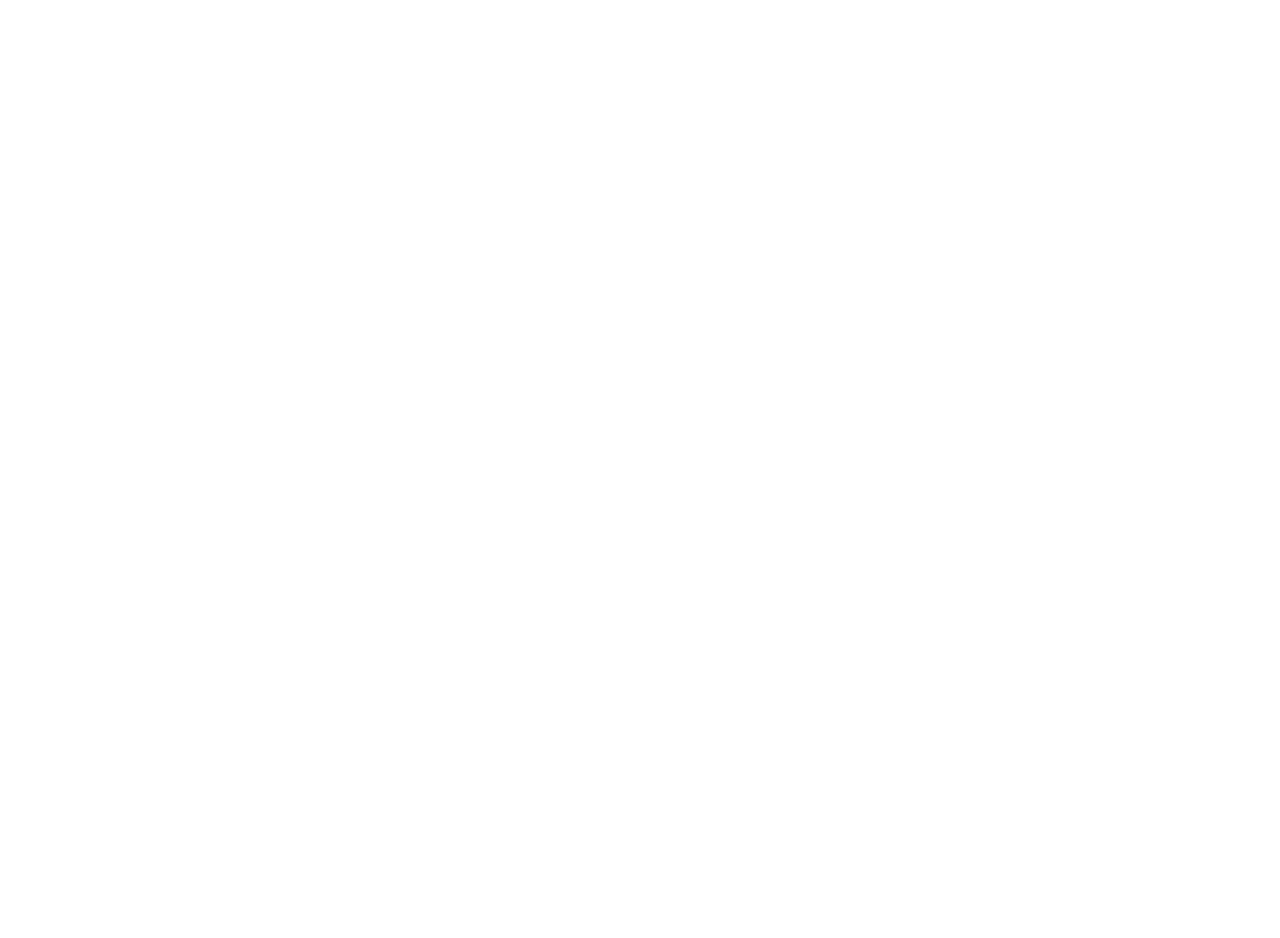
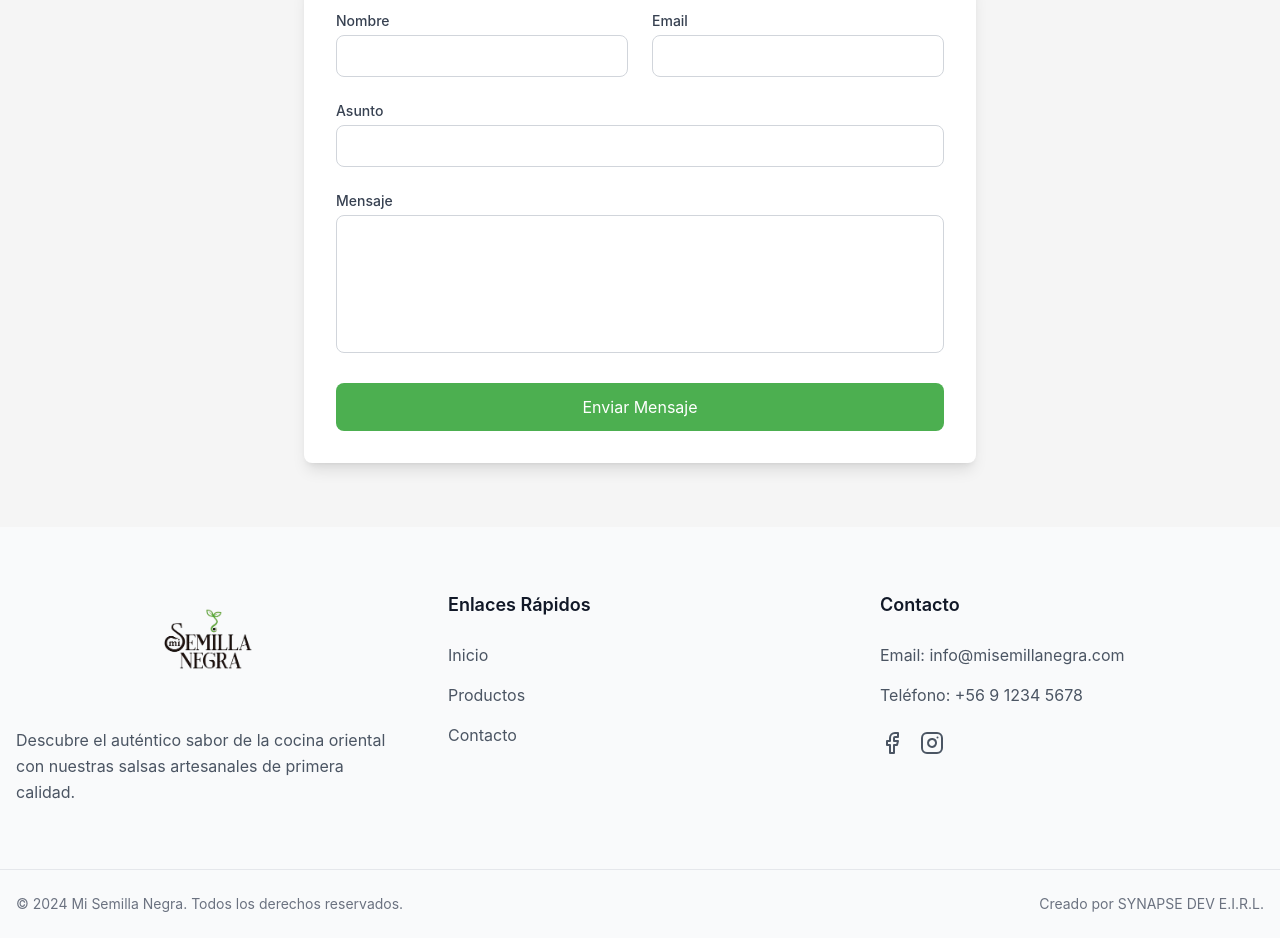
Before and after one commit to Juan-Zuniga-Codoceo/mi-semilla-negra, a React (Create React App) app: page / in a window 1280 px wide. Shown: the part 2740-3678 px from the top of the page. Before the commit the page ends 2527 px from the top, so only its background shows below. Built offline with nearby package versions, Linux system fonts and the light colour scheme.

Commit message:
Agregado contacto y footer

```diff
--- a/package.json
+++ b/package.json
@@ -3,6 +3,7 @@
   "version": "0.1.0",
   "private": true,
   "dependencies": {
+    "@emailjs/browser": "^4.4.1",
     "@headlessui/react": "^2.2.0",
     "@radix-ui/react-dialog": "^1.1.4",
     "@testing-library/jest-dom": "^5.17.0",
--- /dev/null
+++ b/src/components/home/Contact.js
@@ -0,0 +1,174 @@
+// src/components/home/Contact.js
+import React, { useState } from 'react';
+import emailjs from '@emailjs/browser';
+import SectionTitle from '../ui/SectionTitle';
+
+const Contact = () => {
+  const [formData, setFormData] = useState({
+    name: '',
+    email: '',
+    subject: '',
+    message: ''
+  });
+
+  const [status, setStatus] = useState({
+    type: '',
+    message: ''
+  });
+
+  const [loading, setLoading] = useState(false);
+
+  const handleChange = (e) => {
+    const { name, value } = e.target;
+    setFormData(prev => ({
+      ...prev,
+      [name]: value
+    }));
+  };
+
+  const handleSubmit = async (e) => {
+    e.preventDefault();
+    setLoading(true);
+    setStatus({ type: '', message: '' });
+
+    try {
+      await emailjs.send(
+        'YOUR_SERVICE_ID', // Reemplazar con tu Service ID de EmailJS
+        'YOUR_TEMPLATE_ID', // Reemplazar con tu Template ID de EmailJS
+        {
+          from_name: formData.name,
+          from_email: formData.email,
+          subject: formData.subject,
+          message: formData.message,
+        },
+        'YOUR_PUBLIC_KEY' // Reemplazar con tu Public Key de EmailJS
+      );
+
+      setStatus({
+        type: 'success',
+        message: '¡Mensaje enviado con éxito! Nos pondremos en contacto contigo pronto.'
+      });
+
+      setFormData({
+        name: '',
+        email: '',
+        subject: '',
+        message: ''
+      });
+
+    } catch (error) {
+      setStatus({
+        type: 'error',
+        message: 'Hubo un error al enviar el mensaje. Por favor, intenta nuevamente.'
+      });
+    } finally {
+      setLoading(false);
+    }
+  };
+
+  return (
+    <section id="contacto" className="py-16 bg-neutral-light"> {/* Añadido id="contacto" */}
+      <div className="container mx-auto px-4">
+        <SectionTitle>Contacto</SectionTitle>
+
+        <div className="max-w-2xl mx-auto bg-white rounded-lg shadow-lg p-8">
+          {status.message && (
+            <div
+              className={`mb-6 p-4 rounded-lg ${
+                status.type === 'success'
+                  ? 'bg-green-50 text-green-800 border border-green-200'
+                  : 'bg-red-50 text-red-800 border border-red-200'
+              }`}
+            >
+              {status.message}
+            </div>
+          )}
+
+          <form onSubmit={handleSubmit} className="space-y-6">
+            <div className="grid grid-cols-1 md:grid-cols-2 gap-6">
+              <div>
+                <label htmlFor="name" className="block text-sm font-medium text-gray-700 mb-1">
+                  Nombre
+                </label>
+                <input
+                  type="text"
+                  id="name"
+                  name="name"
+                  value={formData.name}
+                  onChange={handleChange}
+                  className="w-full px-4 py-2 border border-gray-300 rounded-lg focus:ring-2 focus:ring-secondary focus:border-secondary"
+                  required
+                  disabled={loading}
+                />
+              </div>
+
+              <div>
+                <label htmlFor="email" className="block text-sm font-medium text-gray-700 mb-1">
+                  Email
+                </label>
+                <input
+                  type="email"
+                  id="email"
+                  name="email"
+                  value={formData.email}
+                  onChange={handleChange}
+                  className="w-full px-4 py-2 border border-gray-300 rounded-lg focus:ring-2 focus:ring-secondary focus:border-secondary"
+                  required
+                  disabled={loading}
+                />
+              </div>
+            </div>
+
+            <div>
+              <label htmlFor="subject" className="block text-sm font-medium text-gray-700 mb-1">
+                Asunto
+              </label>
+              <input
+                type="text"
+                id="subject"
+                name="subject"
+                value={formData.subject}
+                onChange={handleChange}
+                className="w-full px-4 py-2 border border-gray-300 rounded-lg focus:ring-2 focus:ring-secondary focus:border-secondary"
+                required
+                disabled={loading}
+              />
+            </div>
+
+            <div>
+              <label htmlFor="message" className="block text-sm font-medium text-gray-700 mb-1">
+                Mensaje
+              </label>
+              <textarea
+                id="message"
+                name="message"
+                value={formData.message}
+                onChange={handleChange}
+                rows={5}
+                className="w-full px-4 py-2 border border-gray-300 rounded-lg focus:ring-2 focus:ring-secondary focus:border-secondary resize-none"
+                required
+                disabled={loading}
+              />
+            </div>
+
+            <div>
+              <button
+                type="submit"
+                disabled={loading}
+                className={`w-full px-6 py-3 text-white rounded-lg transition-all duration-300
+                          ${loading
+                            ? 'bg-gray-400 cursor-not-allowed'
+                            : 'bg-secondary hover:bg-secondary-dark'
+                          }`}
+              >
+                {loading ? 'Enviando...' : 'Enviar Mensaje'}
+              </button>
+            </div>
+          </form>
+        </div>
+      </div>
+    </section>
+  );
+};
+
+export default Contact;
--- /dev/null
+++ b/src/components/layout/Footer.js
@@ -0,0 +1,115 @@
+// src/components/layout/Footer.js
+import React from "react";
+import { Instagram, Facebook } from "lucide-react";
+
+const Footer = () => {
+  const scrollToSection = (sectionId) => {
+    const element = document.getElementById(sectionId);
+    if (element) {
+      element.scrollIntoView({ behavior: "smooth" });
+    }
+  };
+
+  return (
+    <footer className="bg-gray-50">
+      <div className="container mx-auto px-4 py-16">
+        <div className="grid grid-cols-1 md:grid-cols-12 gap-12">
+          {/* Logo y descripción - Ajustado el padding top y alineación */}
+          <div className="md:col-span-4">
+            <div className="flex flex-col space-y-6">
+              <img
+                src="/images/logo.png"
+                alt="Mi Semilla Negra"
+                className="h-32 w-auto object-contain -mt-4" // Aumentado tamaño y ajustado margen
+              />
+              <p className="text-gray-600 leading-relaxed">
+                Descubre el auténtico sabor de la cocina oriental con nuestras
+                salsas artesanales de primera calidad.
+              </p>
+            </div>
+          </div>
+
+          {/* Enlaces Rápidos */}
+          <div className="md:col-span-4">
+            <h3 className="text-gray-900 font-semibold mb-6 text-lg">
+              Enlaces Rápidos
+            </h3>
+            <nav className="space-y-4">
+              <button
+                onClick={() => scrollToSection("inicio")}
+                className="block text-gray-600 hover:text-secondary transition-colors text-left"
+              >
+                Inicio
+              </button>
+              <button
+                onClick={() => scrollToSection("productos")}
+                className="block text-gray-600 hover:text-secondary transition-colors text-left"
+              >
+                Productos
+              </button>
+              <button
+                onClick={() => scrollToSection("contacto")}
+                className="block text-gray-600 hover:text-secondary transition-colors text-left"
+              >
+                Contacto
+              </button>
+            </nav>
+          </div>
+
+          {/* Contacto */}
+          <div className="md:col-span-4">
+            <h3 className="text-gray-900 font-semibold mb-6 text-lg">
+              Contacto
+            </h3>
+            <div className="space-y-4">
+              <p className="text-gray-600">Email: info@misemillanegra.com</p>
+              <p className="text-gray-600">Teléfono: +56 9 1234 5678</p>
+              <div className="flex gap-4 pt-2">
+                <a
+                  href="https://facebook.com"
+                  className="text-gray-600 hover:text-secondary transition-colors duration-300"
+                  aria-label="Facebook"
+                  target="_blank"
+                  rel="noopener noreferrer"
+                >
+                  <Facebook className="w-6 h-6" />
+                </a>
+                <a
+                  href="https://instagram.com"
+                  className="text-gray-600 hover:text-secondary transition-colors duration-300"
+                  aria-label="Instagram"
+                  target="_blank"
+                  rel="noopener noreferrer"
+                >
+                  <Instagram className="w-6 h-6" />
+                </a>
+              </div>
+            </div>
+          </div>
+        </div>
+      </div>
+
+      {/* Copyright */}
+      <div className="border-t border-gray-200">
+        <div className="container mx-auto px-4 py-6">
+          <div className="flex flex-col md:flex-row justify-between items-center gap-4">
+            <p className="text-gray-500 text-sm">
+              © {new Date().getFullYear()} Mi Semilla Negra. Todos los derechos
+              reservados.
+            </p>
+            <a
+              href="https://www.synapsedev.cl"
+              target="_blank"
+              rel="noopener noreferrer"
+              className="text-gray-500 hover:text-secondary text-sm transition-colors duration-300"
+            >
+              Creado por SYNAPSE DEV E.I.R.L.
+            </a>
+          </div>
+        </div>
+      </div>
+    </footer>
+  );
+};
+
+export default Footer;
--- a/src/pages/Home.js
+++ b/src/pages/Home.js
@@ -1,9 +1,11 @@
 // src/pages/Home.js
 import React from 'react';
 import Hero from '../components/home/Hero';
-import Products from './Products'; // Cambiado para apuntar a la carpeta pages
+import Products from './Products';
 import ContactStrip from '../components/home/ContactStrip';
 import Testimonials from '../components/home/Testimonials';
+import Contact from '../components/home/Contact';
+import Footer from '../components/layout/Footer';
 
 const Home = () => {
   return (
@@ -12,6 +14,8 @@
       <Products />
       <ContactStrip />
       <Testimonials />
+      <Contact />
+      <Footer />
     </main>
   );
 };
```
Also changed, not shown: 1 other file (tests, documents, lock files or other folders).
